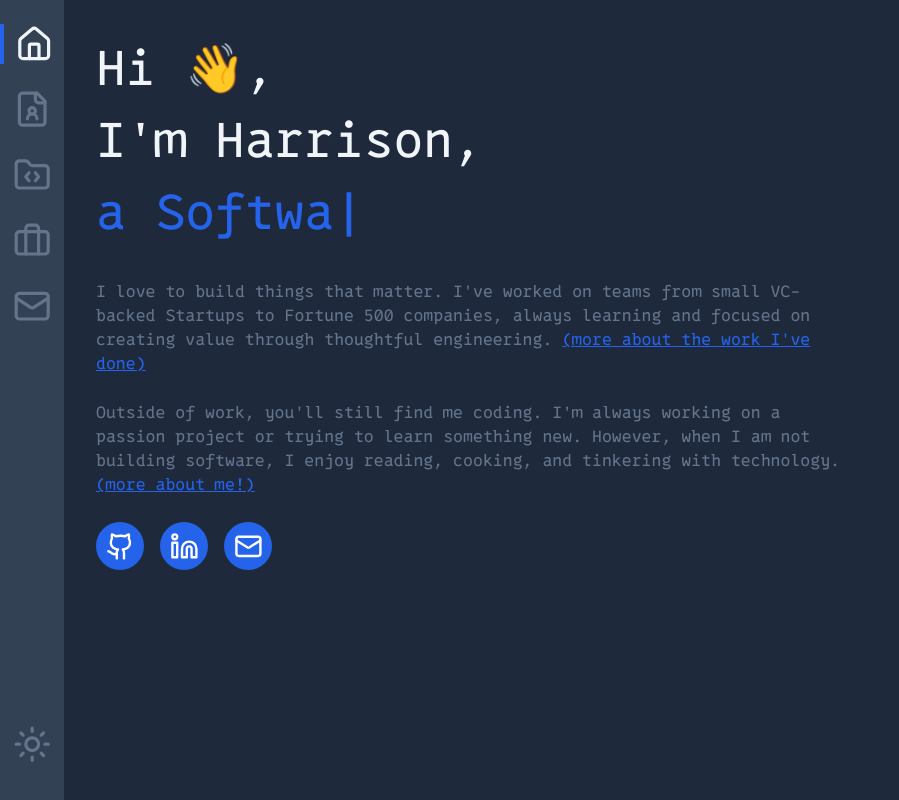
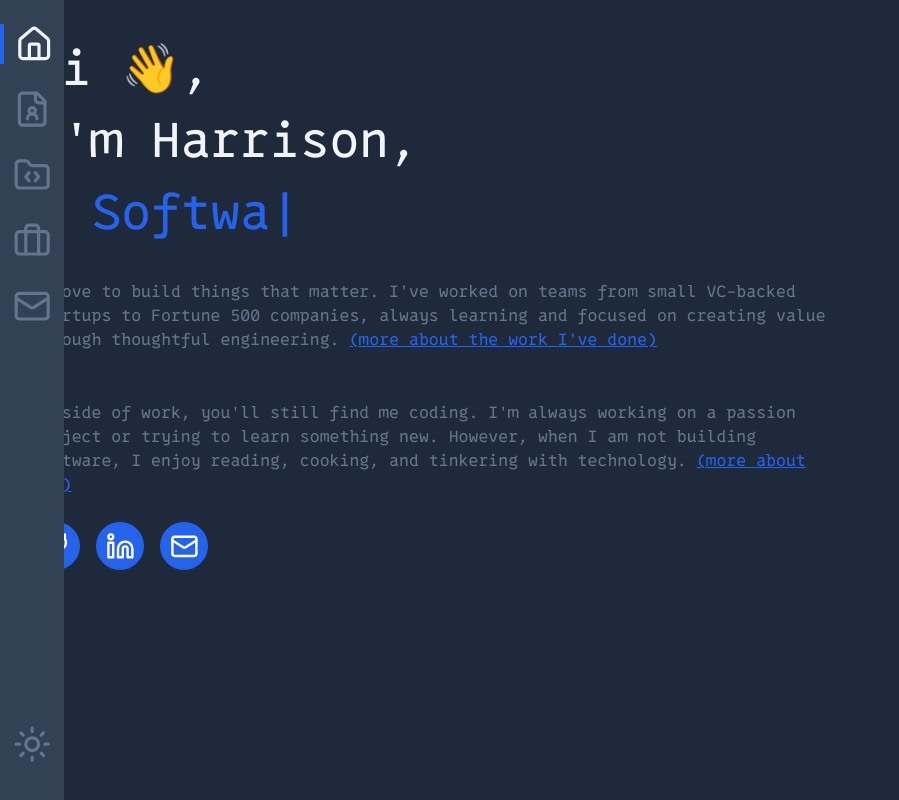
Before and after one commit to Harrison-Blair/personal-website, a Next.js app: page / in a window 1280 px wide. Shown: the whole page, without its empty margins (0-899 px from the left). Built offline with nearby package versions, Linux system fonts and the light colour scheme.

Commit message:
simplify globals.css

```diff
--- a/src/app/globals.css
+++ b/src/app/globals.css
@@ -9,8 +9,7 @@
   --primary: #2563eb;
   --secondary: #6c757d;
   --accent: #0ea5e9;
-  --nav-width: 5vw;
-  --nav-height: 9vh;
+  --nav-size: 5rem;
 }
 
 .dark {
@@ -28,10 +27,6 @@ body {
   font-family: var(--font-proto-mono);
 }
 
-* {
-  transition: all 0.3s ease;
-}
-
 @layer utilities {
   .text-balance {
     text-wrap: balance;
```
